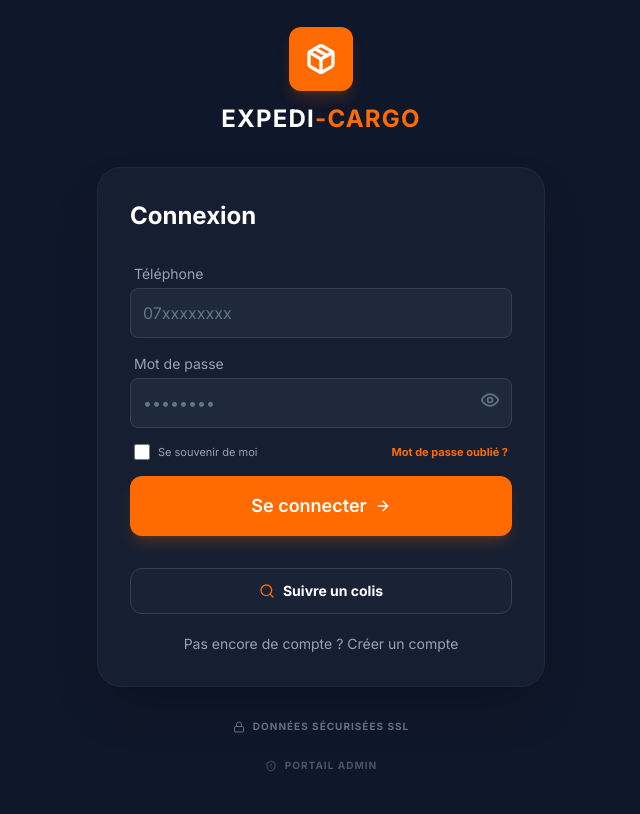
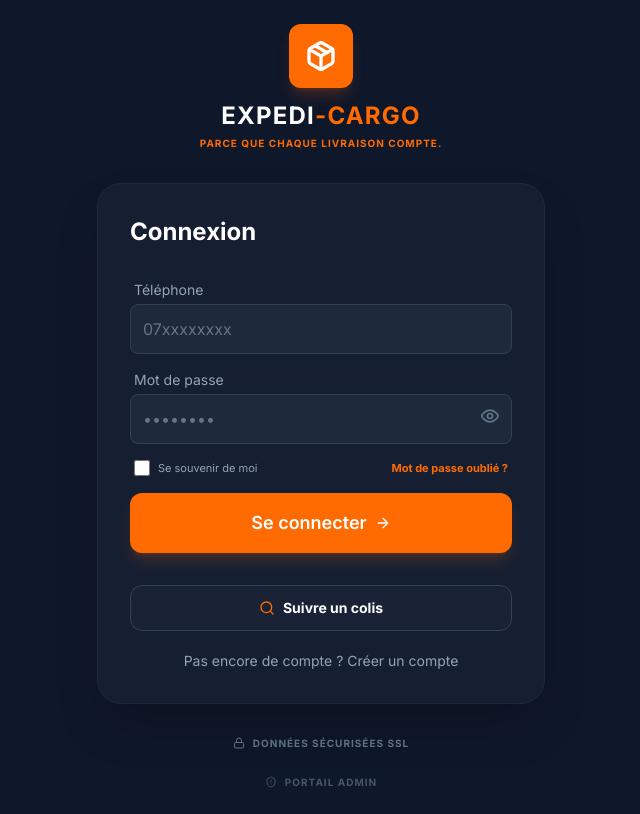
Before and after one commit to expedigroupe-ship-it/expedi-cargo, a React (Vite) app: page / in a window 1280 px wide. Shown: the whole page, without its empty margins (319-959 px from the left). Built offline with nearby package versions, Linux system fonts and the light colour scheme.

Commit message:
Update Logo.tsx

```diff
--- a/src/components/Logo.tsx
+++ b/src/components/Logo.tsx
@@ -9,9 +9,16 @@ export const Logo: React.FC<{ size?: 'sm' | 'lg' }> = ({ size = 'lg' }) => {
       <div className={`flex items-center justify-center rounded-xl bg-pureOrange ${isLarge ? 'w-16 h-16' : 'w-10 h-10'} shadow-lg shadow-pureOrange/20`}>
         <Package className={`text-white ${isLarge ? 'w-8 h-8' : 'w-6 h-6'}`} strokeWidth={2.5} />
       </div>
-      <h1 className={`font-bold tracking-wider text-white ${isLarge ? 'text-2xl' : 'text-lg'}`}>
-        EXPEDI<span className="text-pureOrange">-CARGO</span>
-      </h1>
+      <div className="text-center">
+        <h1 className={`font-bold tracking-wider text-white ${isLarge ? 'text-2xl' : 'text-lg'}`}>
+          EXPEDI<span className="text-pureOrange">-CARGO</span>
+        </h1>
+        {isLarge && (
+          <p className="text-[10px] text-pureOrange font-black uppercase tracking-[0.1em] mt-1 animate-fade-in">
+            Parce que chaque livraison compte.
+          </p>
+        )}
+      </div>
     </div>
   );
 };
```
